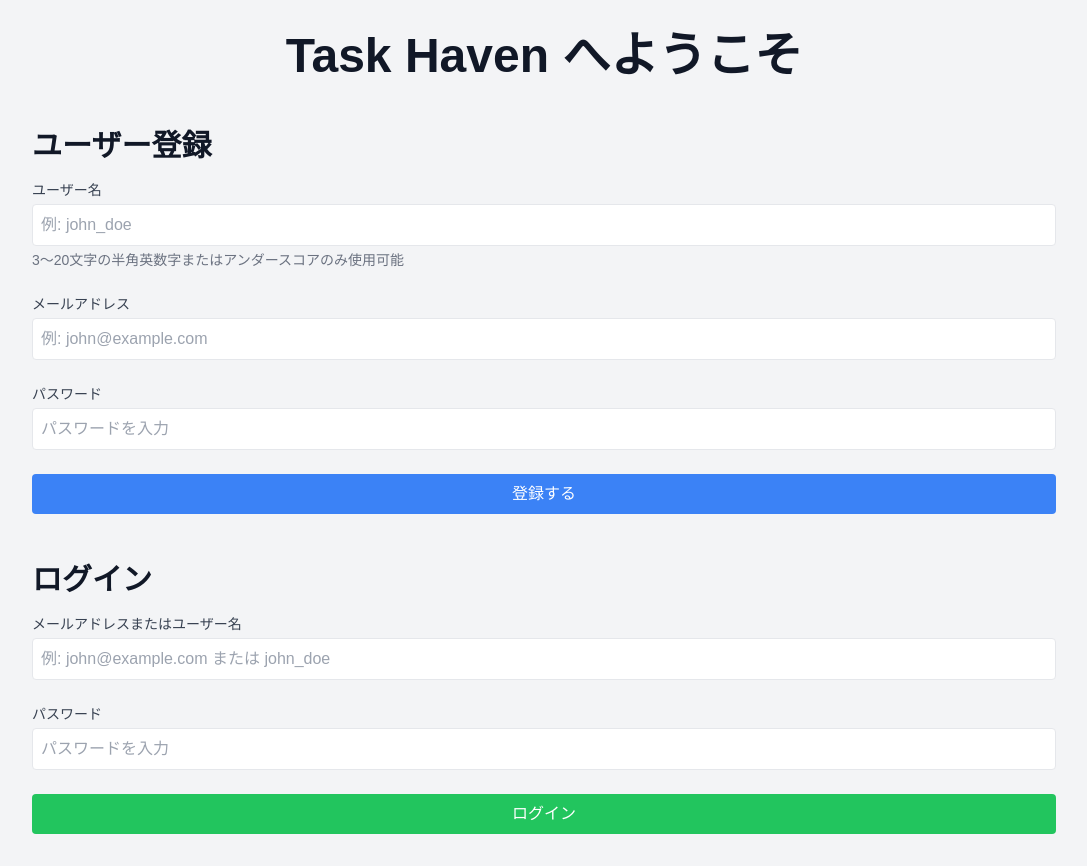
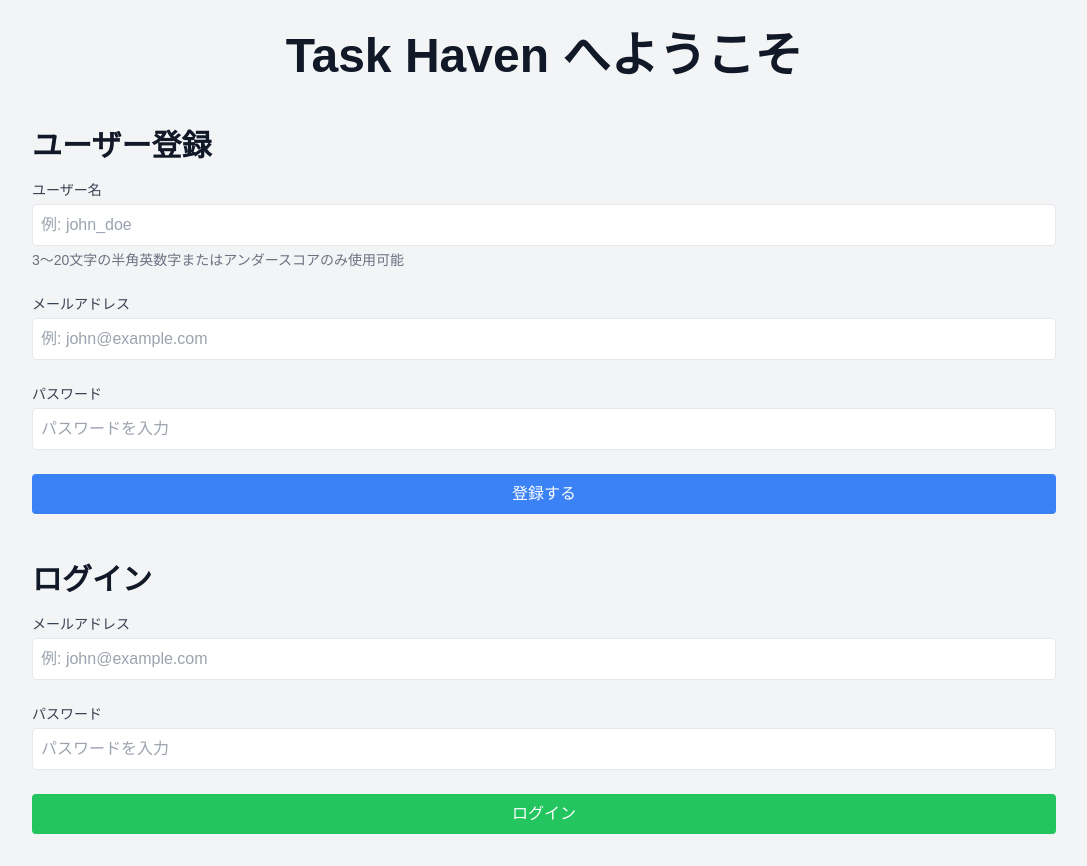
Before and after one commit to kuuchan-code/TaskHaven, a Next.js app: page / in a window 1280 px wide. Shown: the whole page, without its empty margins (96-1183 px from the left). Built offline with nearby package versions, Linux system fonts and the light colour scheme; no server answers.

Commit message:
ユーザー名でのログイン時にバグがあるのでとりあえずメールアドレスでのみログインできるように

```diff
--- a/src/app/page.tsx
+++ b/src/app/page.tsx
@@ -1,6 +1,6 @@
 "use client";
 
-import { useState } from "react";
+import { useState, useEffect } from "react";
 import { useRouter } from "next/navigation";
 import { createClient } from "./utils/supabase/client";
 
@@ -15,7 +15,6 @@ const validateEmail = (email: string): boolean => {
   return /^[^\s@]+@[^\s@]+\.[^\s@]+$/.test(email);
 };
 
-// utils/supabase/client.ts を利用して Supabase クライアントを作成
 const supabase = createClient();
 
 export default function HomePage() {
@@ -26,13 +25,21 @@ export default function HomePage() {
   const [signUpEmail, setSignUpEmail] = useState("");
   const [signUpPassword, setSignUpPassword] = useState("");
 
-  // ログイン用の状態（メールアドレスまたはユーザー名）
-  const [loginIdentifier, setLoginIdentifier] = useState("");
+  // ログイン用の状態（メールアドレス専用）
+  const [loginEmail, setLoginEmail] = useState("");
   const [loginPassword, setLoginPassword] = useState("");
 
   // エラー・メッセージ表示用状態
   const [error, setError] = useState<string | null>(null);
   const [message, setMessage] = useState<string | null>(null);
+
+  // コンポーネント初回マウント時にlocalStorageから認証情報を読み込む
+  useEffect(() => {
+    const savedEmail = localStorage.getItem("loginEmail");
+    const savedPassword = localStorage.getItem("loginPassword");
+    if (savedEmail) setLoginEmail(savedEmail);
+    if (savedPassword) setLoginPassword(savedPassword);
+  }, []);
 
   // ユーザー名の重複チェック関数
   const checkUsernameExists = async (username: string) => {
@@ -60,7 +67,7 @@ export default function HomePage() {
     return { exists: !!data };
   };
 
-  // ユーザー登録処理（入力値のサニタイジング・バリデーションを実施）
+  // ユーザー登録処理
   const handleSignUp = async (e: React.FormEvent<HTMLFormElement>) => {
     e.preventDefault();
     setError(null);
@@ -126,47 +133,22 @@ export default function HomePage() {
         setError(insertError.message);
         return;
       }
-      // 登録完了後は、確認メール送信の旨を表示
       setMessage("登録完了しました。確認メールを送信しましたので、メールをご確認ください。");
-      // ※自動リダイレクトする場合は下記のように
-      // router.push(`/${username}`);
+      // router.push(`/${username}`); // 自動リダイレクトする場合
     }
   };
 
+  // ログイン処理（メールアドレスのみ）
   const handleLogin = async (e: React.FormEvent<HTMLFormElement>) => {
     e.preventDefault();
     setError(null);
     setMessage(null);
 
-    const identifier = loginIdentifier.trim();
-    let email = identifier;
+    const email = loginEmail.trim().toLowerCase();
 
-    // 入力値が有効なメールアドレスかチェック
-    if (validateEmail(identifier)) {
-      email = identifier;
-    } else {
-      // メールアドレスとしての形式でなければ、ユーザー名として検証
-      if (!validateUsername(identifier)) {
-        setError(
-          "入力されたユーザー名が無効です。3～20文字の半角英数字またはアンダースコアのみ使用可能です。"
-        );
-        return;
-      }
-      // ユーザー名から対応するメールアドレスを取得
-      const { data: userData, error: fetchError } = await supabase
-        .from("users")
-        .select("email")
-        .eq("username", identifier)
-        .maybeSingle();
-      if (fetchError) {
-        setError(fetchError.message);
-        return;
-      }
-      if (!userData || !userData.email) {
-        setError("このユーザー名に対応するメールアドレスが見つかりません。");
-        return;
-      }
-      email = userData.email;
+    if (!validateEmail(email)) {
+      setError("有効なメールアドレスを入力してください。");
+      return;
     }
 
     // ログイン処理
@@ -180,6 +162,9 @@ export default function HomePage() {
     }
     const user = data.user;
     if (user && user.user_metadata && user.user_metadata.username) {
+      // ログイン成功時に認証情報をlocalStorageへ保存
+      localStorage.setItem("loginEmail", email);
+      localStorage.setItem("loginPassword", loginPassword);
       router.push(`/${user.user_metadata.username}`);
     } else {
       setError("ユーザー名が見つかりません。");
@@ -268,17 +253,17 @@ export default function HomePage() {
           <form onSubmit={handleLogin} className="space-y-6">
             <div>
               <label
-                htmlFor="login-identifier"
+                htmlFor="login-email"
                 className="block text-sm font-medium text-gray-700"
               >
-                メールアドレスまたはユーザー名
+                メールアドレス
               </label>
               <input
-                id="login-identifier"
-                type="text"
-                placeholder="例: john@example.com または john_doe"
-                value={loginIdentifier}
-                onChange={(e) => setLoginIdentifier(e.target.value)}
+                id="login-email"
+                type="email"
+                placeholder="例: john@example.com"
+                value={loginEmail}
+                onChange={(e) => setLoginEmail(e.target.value)}
                 required
                 className="mt-1 w-full p-2 border rounded"
               />
```
